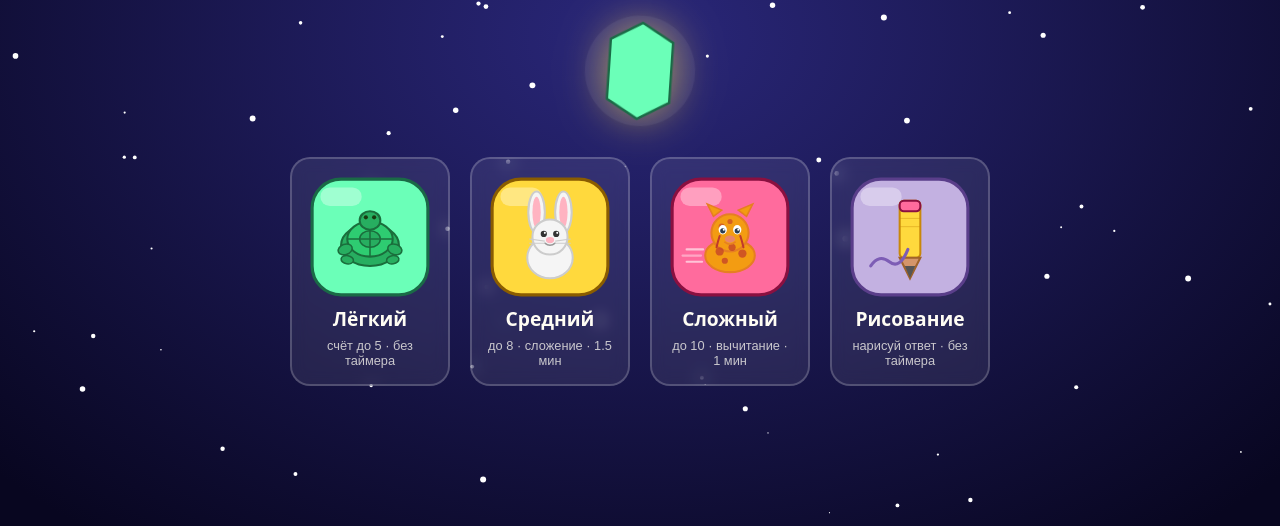
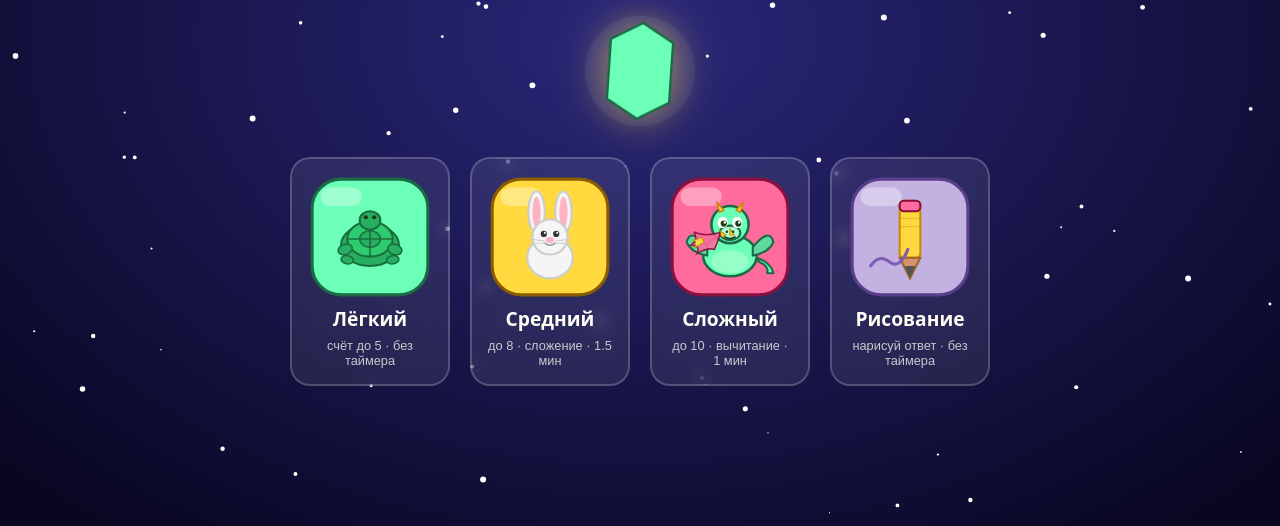
Before and after one commit to cnehle/mathgame, a website built with Vite: page index.html in a window 1280 px wide. Shown: the part 274-800 px from the top of the page. Built offline with nearby package versions, Linux system fonts and the light colour scheme.

Commit message:
svg changed

```diff
--- a/index.html
+++ b/index.html
@@ -96,33 +96,60 @@
       <!-- Сложный — гепард -->
       <button class="diff-btn" data-diff="hard">
         <svg viewBox="0 0 120 120" xmlns="http://www.w3.org/2000/svg">
-          <rect x="4" y="4" width="112" height="112" rx="28" fill="#FF6B9D" stroke="#8a1040" stroke-width="3"/>
-          <rect x="12" y="12" width="40" height="18" rx="9" fill="rgba(255,255,255,.35)"/>
-          <ellipse cx="60" cy="78" rx="24" ry="16" fill="#f39c12" stroke="#e67e22" stroke-width="2"/>
-          <circle cx="60" cy="56" r="18" fill="#f39c12" stroke="#e67e22" stroke-width="2"/>
-          <circle cx="50" cy="74" r="4" fill="#c0392b" opacity=".7"/>
-          <circle cx="62" cy="70" r="3.5" fill="#c0392b" opacity=".7"/>
-          <circle cx="72" cy="76" r="4" fill="#c0392b" opacity=".7"/>
-          <circle cx="55" cy="83" r="3" fill="#c0392b" opacity=".7"/>
-          <circle cx="52" cy="50" r="3" fill="#c0392b" opacity=".6"/>
-          <circle cx="67" cy="52" r="2.5" fill="#c0392b" opacity=".6"/>
-          <circle cx="60" cy="45" r="2.5" fill="#c0392b" opacity=".6"/>
-          <ellipse cx="53" cy="53" rx="4" ry="4.5" fill="white"/>
-          <ellipse cx="67" cy="53" rx="4" ry="4.5" fill="white"/>
-          <circle cx="53" cy="54" r="2.5" fill="#2c3e50"/>
-          <circle cx="67" cy="54" r="2.5" fill="#2c3e50"/>
-          <circle cx="54" cy="53" r="1" fill="white"/>
-          <circle cx="68" cy="53" r="1" fill="white"/>
-          <path d="M50,59 Q48,65 47,70" fill="none" stroke="#c0392b" stroke-width="2" stroke-linecap="round"/>
-          <path d="M70,59 Q72,65 73,70" fill="none" stroke="#c0392b" stroke-width="2" stroke-linecap="round"/>
-          <ellipse cx="60" cy="62" rx="5" ry="3.5" fill="#e8856a"/>
-          <path d="M55,65 Q60,69 65,65" fill="none" stroke="#e67e22" stroke-width="1.5" stroke-linecap="round"/>
-          <polygon points="44,40 38,28 52,34" fill="#f39c12" stroke="#e67e22" stroke-width="1.5"/>
-          <polygon points="76,40 82,28 68,34" fill="#f39c12" stroke="#e67e22" stroke-width="1.5"/>
-          <line x1="18" y1="72" x2="34" y2="72" stroke="white" stroke-width="2" stroke-linecap="round" opacity=".6"/>
-          <line x1="14" y1="78" x2="32" y2="78" stroke="white" stroke-width="2" stroke-linecap="round" opacity=".4"/>
-          <line x1="18" y1="84" x2="33" y2="84" stroke="white" stroke-width="2" stroke-linecap="round" opacity=".6"/>
-        </svg>
+  <rect x="4" y="4" width="112" height="112" rx="28" fill="#FF6B9D" stroke="#8a1040" stroke-width="3"/>
+  <rect x="12" y="12" width="40" height="18" rx="9" fill="rgba(255,255,255,.35)"/>
+
+  <!-- Dragon body (round) -->
+  <ellipse cx="60" cy="78" rx="26" ry="20" fill="#6BFFB8" stroke="#1a6a46" stroke-width="2.5"/>
+
+  <!-- Belly highlight -->
+  <ellipse cx="60" cy="84" rx="18" ry="11" fill="#a8ffd0" opacity=".7"/>
+
+  <!-- Wings -->
+  <path d="M 38 70 Q 22 50 18 65 Q 22 75 38 78 Z"
+    fill="#5fd9a0" stroke="#1a6a46" stroke-width="2" stroke-linejoin="round"/>
+  <path d="M 82 70 Q 98 50 102 65 Q 98 75 82 78 Z"
+    fill="#5fd9a0" stroke="#1a6a46" stroke-width="2" stroke-linejoin="round"/>
+
+  <!-- Head -->
+  <circle cx="60" cy="48" r="18" fill="#6BFFB8" stroke="#1a6a46" stroke-width="2.5"/>
+
+  <!-- Snout -->
+  <ellipse cx="60" cy="56" rx="10" ry="7" fill="#a8ffd0" stroke="#1a6a46" stroke-width="2"/>
+
+  <!-- Horns -->
+  <path d="M 50 36 L 47 26 L 54 34 Z" fill="#FFD93D" stroke="#c8880a" stroke-width="1.5"/>
+  <path d="M 70 36 L 73 26 L 66 34 Z" fill="#FFD93D" stroke="#c8880a" stroke-width="1.5"/>
+
+  <!-- Spikes on back -->
+  <path d="M 52 60 L 50 54 L 56 58 Z" fill="#FFD93D" stroke="#c8880a" stroke-width="1"/>
+  <path d="M 60 58 L 60 52 L 64 58 Z" fill="#FFD93D" stroke="#c8880a" stroke-width="1"/>
+
+  <!-- Eyes (big and cute) -->
+  <ellipse cx="53" cy="46" rx="5" ry="5.5" fill="white"/>
+  <ellipse cx="67" cy="46" rx="5" ry="5.5" fill="white"/>
+  <circle cx="54" cy="47" r="3" fill="#1a3a10"/>
+  <circle cx="68" cy="47" r="3" fill="#1a3a10"/>
+  <circle cx="55" cy="46" r="1.2" fill="white"/>
+  <circle cx="69" cy="46" r="1.2" fill="white"/>
+
+  <!-- Nostrils -->
+  <circle cx="57" cy="55" r="1.2" fill="#1a3a10"/>
+  <circle cx="63" cy="55" r="1.2" fill="#1a3a10"/>
+
+  <!-- Tiny smile -->
+  <path d="M 55 60 Q 60 63 65 60" fill="none" stroke="#1a3a10" stroke-width="1.5" stroke-linecap="round"/>
+
+  <!-- Fire breath -->
+  <path d="M 50 56 Q 35 60 25 55 Q 30 62 22 68 Q 32 68 28 76 Q 38 70 45 72 Q 48 65 50 58 Z"
+    fill="#FF6B9D" stroke="#8a1040" stroke-width="1.5" opacity=".9"/>
+  <path d="M 32 60 Q 28 64 25 62 Q 28 66 26 70 Q 32 67 35 65 Z"
+    fill="#FFD93D" stroke="#c8880a" stroke-width="1"/>
+
+  <!-- Tail -->
+  <path d="M 86 80 Q 100 85 102 95 L 96 95 Q 98 88 88 84 Z"
+    fill="#6BFFB8" stroke="#1a6a46" stroke-width="2" stroke-linejoin="round"/>
+</svg>
         <span>Сложный</span>
         <small>до 10 · вычитание · 1 мин</small>
       </button>
```
